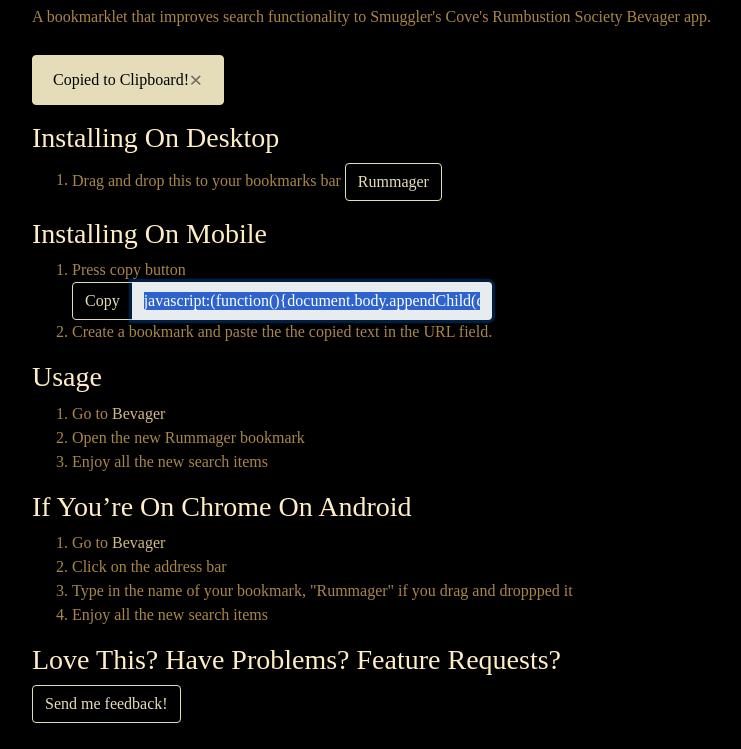
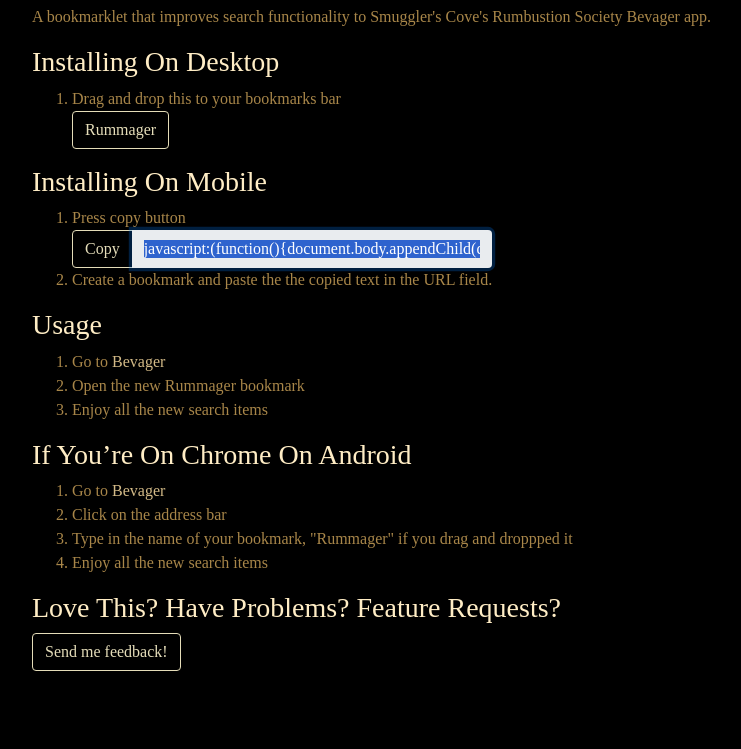
Before and after one commit to robotpistol/rummager, a plain HTML site: page index.html in a window 1280 px wide. Both pictures are taken after a click on the button "Copy". Shown: the part 51-800 px from the top of the page, without its empty margins (38-779 px from the left). Drawn offline with nearby package versions, Linux system fonts and the light colour scheme.

Commit message:
Fix alert

```diff
--- a/index.css
+++ b/index.css
@@ -46,13 +46,18 @@
   box-shadow: 0s;
 }
 
+.alert{
+    display: none;
+}
+
 .alert-success {
   border-color: #e5ddb9;
   background-color: #e5ddb9;
   color: black;
-  box-shadow: 0s;
-  margin-top:10px;
-
+  position: fixed;
+  top: 5px;
+  left:2%;
+  width: 96%;
 }
 
 #message {
--- a/index.html
+++ b/index.html
@@ -1,5 +1,9 @@
-<html>
+<!doctype html>
+<html lang="en">
   <head>
+    <!-- Required meta tags -->
+    <meta charset="utf-8">
+    <meta name="viewport" content="width=device-width, initial-scale=1, shrink-to-fit=yes">
 
     <link rel="stylesheet" href="https://stackpath.bootstrapcdn.com/bootstrap/4.1.0/css/bootstrap.min.css" integrity="sha384-9gVQ4dYFwwWSjIDZnLEWnxCjeSWFphJiwGPXr1jddIhOegiu1FwO5qRGvFXOdJZ4" crossorigin="anonymous">
     <link rel="stylesheet" href="index.css">
@@ -7,6 +11,10 @@
     <meta name="viewport" content="width=device-width, initial-scale=1, shrink-to-fit=no">
   </head>
   <body>
+    <div class="alert alert-success" id="copy-alert">
+      <a href="#" class="close" data-dismiss="alert" aria-label="close">&times;</a>
+      Copied to Clipboard!
+    </div>
     <div class="container">
       <div class="row">
         <h1>Rummager</h1>
@@ -18,20 +26,13 @@
         </p>
       </div>
       <div class="row">
-        <div class="alert alert-success collapse" role="alert" id="copy-alert">
-          Copied to Clipboard!
-          <button type="button" class="close" data-dismiss="alert" aria-label="Close">
-            <span aria-hidden="true">&times;</span>
-          </button>
-        </div>
-      </div>
-      <div class="row">
         <h3>Installing On Desktop</h3>
       </div>
       <div class="row">
         <ol>
           <li>
             Drag and drop this to your bookmarks bar
+            <br/>
             <a class="btn btn-outline-info" href="javascript:(function(){document.body.appendChild(document.createElement('script')).src='https://robotpistol.github.io/rummager/rummager.js';})();">
               Rummager
             </a>
--- a/index.js
+++ b/index.js
@@ -6,7 +6,14 @@
   document.execCommand("Copy");
 
   /* Alert the copied text */
-  $('#copy-alert').show();
+  showCopyAlert();
+}
+
+function showCopyAlert(){
+  $("#copy-alert").show();
+  setTimeout(function(){
+    $("#copy-alert").hide();
+  }, 2000);
 }
 
 $('#copy-button').on('click', copySnippet);
```
